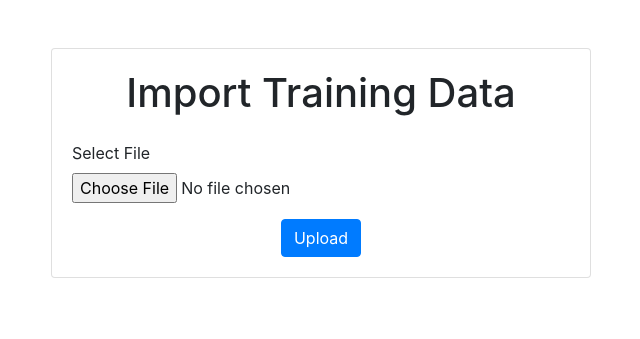
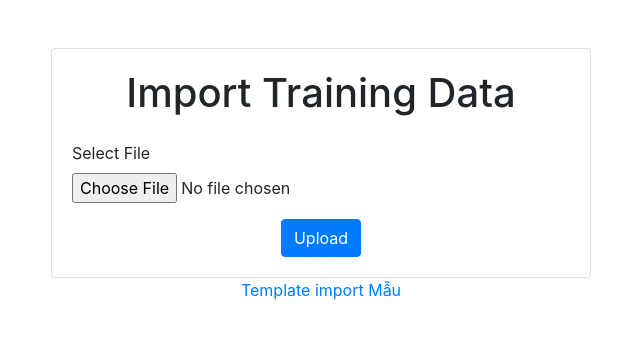
Before and after one commit to thangnguyen4567/AI, a Flask app: page /training/view/import in a window 1280 px wide. Shown: the top 339 px of the page, without its empty margins (319-959 px from the left). Run offline with Flask 3, Linux system fonts and the light colour scheme; parts of the project's set-up code (start-up, migrations or seed data) failed here and were passed over; some libraries are stand-ins or nearby versions.

Commit message:
Bổ sung template import mẫu

```diff
--- a/templates/import.html
+++ b/templates/import.html
@@ -26,6 +26,9 @@
                 </div>
             </div>
         </div>
+        <div class="text-center">
+            <a href="{{ url_for('static',filename='template/data.xlsx') }}">Template import Mẫu</a>
+        </div>
     </div>
 </body>
 </html>
```
Also changed, not shown: 1 other file.
